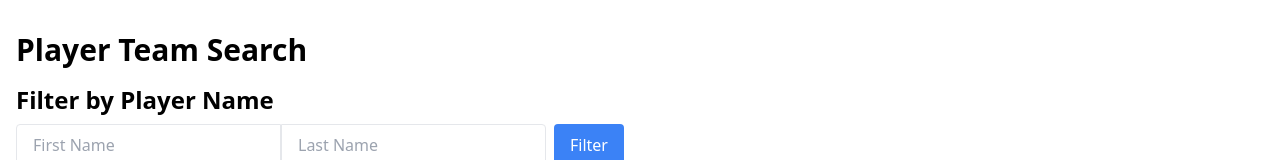
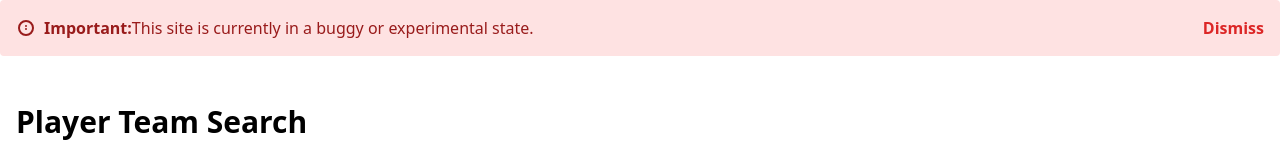
Before and after one commit to masonproj/player-search, a Gatsby site: page / in a window 1280 px wide. Shown: the top 160 px of the page. Built offline with nearby package versions, Linux system fonts and the light colour scheme; Gatsby itself is replaced by a stand-in of ours.

Commit message:
bug warning

```diff
--- /dev/null
+++ b/src/pages/BugAlert.js
@@ -0,0 +1,42 @@
+import React, { useState } from 'react';
+
+const BugAlert = () => {
+  const [dismissed, setDismissed] = useState(false);
+
+  const handleDismiss = () => {
+    setDismissed(true);
+  };
+
+  if (dismissed) {
+    return null; // Hide the alert if it has been dismissed
+  }
+
+  return (
+    <div className="bg-red-100 text-red-800 p-4 mb-4 rounded">
+      <div className="flex items-center justify-between">
+        <div className="flex items-center">
+          <svg
+            className="w-5 h-5 mr-2"
+            fill="currentColor"
+            viewBox="0 0 20 20"
+          >
+            <path
+              fillRule="evenodd"
+              d="M10 18a8 8 0 100-16 8 8 0 000 16zm0-2a6 6 0 100-12 6 6 0 000 12zm1-8a1 1 0 11-2 0 1 1 0 012 0zm-1 4a1 1 0 100-2 1 1 0 000 2z"
+              clipRule="evenodd"
+            />
+          </svg>
+          <span className="font-bold">Important:</span> This site is currently in a buggy or experimental state.
+        </div>
+        <button
+          className="text-red-600 hover:text-red-800 font-semibold focus:outline-none"
+          onClick={handleDismiss}
+        >
+          Dismiss
+        </button>
+      </div>
+    </div>
+  );
+};
+
+export default BugAlert;
--- a/src/pages/index.js
+++ b/src/pages/index.js
@@ -1,9 +1,11 @@
 import React from 'react';
 import CSVParser from '../pages/CSVParser';
+import BugAlert from './BugAlert';
 
 const HomePage = () => {
   return (
     <div>
+      <BugAlert />
       <CSVParser />
     </div>
   );
```
